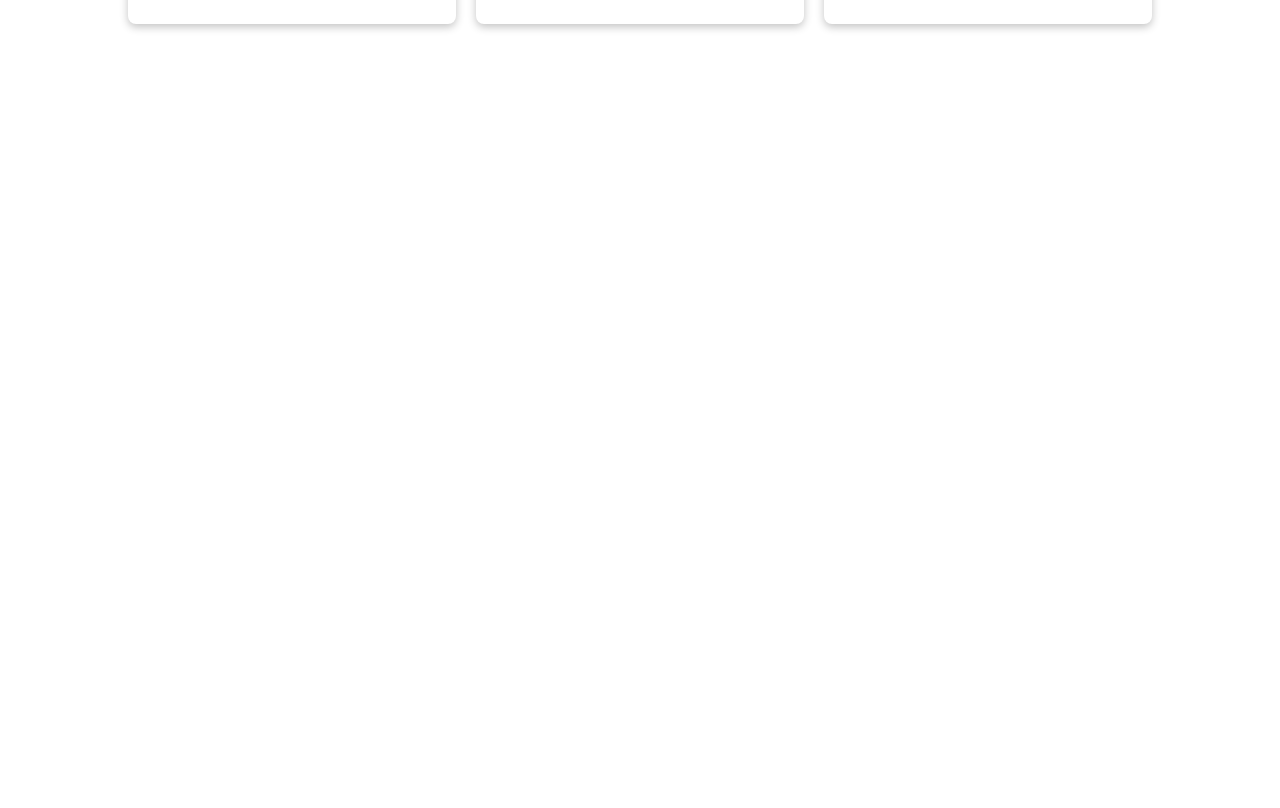
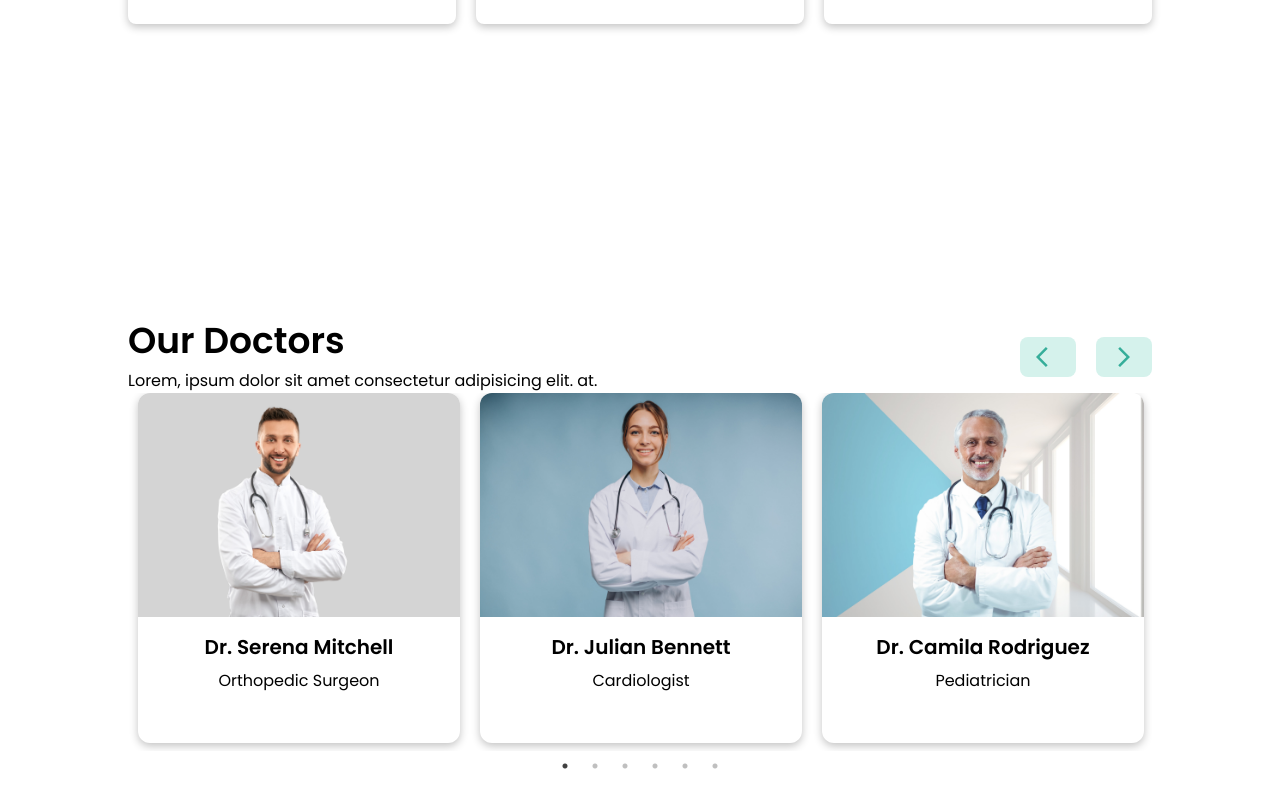
Before and after one commit to rabin6060/fullstack-mern, a React (Vite) app in the folder medic/: page / in a window 1280 px wide. Shown: the part 2284-3092 px from the top of the page. Before the commit the page ends 2400 px from the top, so only its background shows below. Built offline with nearby package versions, Linux system fonts and the light colour scheme.

Commit message:
doctor component added.

```diff
--- a/medic/src/App.jsx
+++ b/medic/src/App.jsx
@@ -1,5 +1,6 @@
 import React from 'react'
 import About from './components/About'
+import Doctors from './components/Doctors'
 import Home from './components/Home'
 import Navbar from './components/Navbar'
 import Services from './components/Services'
@@ -18,6 +19,9 @@ export default function App() {
       <div id='services'>
         <Services/>
       </div>
+      <div id='doctors'>
+        <Doctors/>
+      </div>
     </main>
     </>
   )
--- /dev/null
+++ b/medic/src/components/Doctors.jsx
@@ -0,0 +1,89 @@
+
+import Slider from 'react-slick'
+import 'slick-carousel/slick/slick.css'
+import 'slick-carousel/slick/slick-theme.css'
+import {ArrowBackIos,ArrowForwardIos} from '@mui/icons-material';
+import {data} from '../utils/data'
+import { useRef } from 'react';
+
+const Doctors = () => {
+    const slider = useRef(null)
+    const settings = {
+        accessibility: true,
+        dots: true,
+        infinite: true,
+        speed: 500,
+        arrows: false,
+        slidesToShow: 3,
+        slidesToScroll: 1,
+        responsive: [
+          {
+            breakpoint: 1023,
+            settings: {
+              slidesToShow: 3,
+              slidesToScroll: 3,
+              infinite: true,
+              dots: true,
+            },
+          },
+          {
+            breakpoint: 768,
+            settings: {
+              slidesToShow: 2,
+              slidesToScroll: 2,
+              initialSlide: 2,
+            },
+          },
+          {
+            breakpoint: 480,
+            settings: {
+              slidesToShow: 1,
+              slidesToScroll: 1,
+              initialSlide: 2,
+            },
+          },
+        ],
+      };
+
+
+
+  return (
+    <div className='min-h-screen flex flex-col justify-center lg:px-32 px-16 pt-10'>
+        <div className='flex flex-col items-center justify-between lg:flex-row mb-10 lg:mb-0'>
+            <div>
+                <h1 className='text-4xl font-semibold text-center lg:text-start'>Our Doctors</h1>
+                <p className='mt-2 text-center lg:text-start'>Lorem, ipsum dolor sit amet consectetur adipisicing elit. at.</p>
+            </div>
+            <div className='flex gap-5 mt-4 lg:mt-0'>
+                <button className='bg-[#d5f2ec] text-backGroundColor px-4 py-2 rounded-lg active:bg-[#ade9dc]' onClick={()=>slider.current.slickPrev()} >
+                <ArrowBackIos />
+                </button>
+               <button className='bg-[#d5f2ec] text-backGroundColor px-4 py-2 rounded-lg active:bg-[#ade9dc]' onClick={()=>slider.current.slickNext()} >
+               <ArrowForwardIos/>
+               </button>
+
+            </div>
+
+        </div>
+        <div>
+            <Slider ref={slider} {...settings}>
+                {
+                    data.map((e)=>(
+                        <div key={e.name} className="h-[350px] text-black rounded-xl shadow-[rgba(0,_0,_0,_0.24)_0px_3px_8px] mb-2 cursor-pointer">
+                            <div>
+                                <img src={e.img} alt="img" className='h-56 rounded-t-xl w-full' />
+                            </div>
+                            <div className='flex flex-col justify-center items-center'>
+                                <h1 className='text-xl font-semibold pt-4'>{e.name}</h1>
+                                <p className='pt-2'>{e.specialties}</p>
+                            </div>
+                        </div>
+                    ))
+                }
+            </Slider>
+        </div>
+    </div>
+  )
+}
+
+export default Doctors
--- a/medic/src/index.css
+++ b/medic/src/index.css
@@ -7,3 +7,7 @@
 body{
   font-family:  'Poppins', sans-serif;
 }
+
+.slick-slide > div{
+  margin: 0 10px;
+}
```
